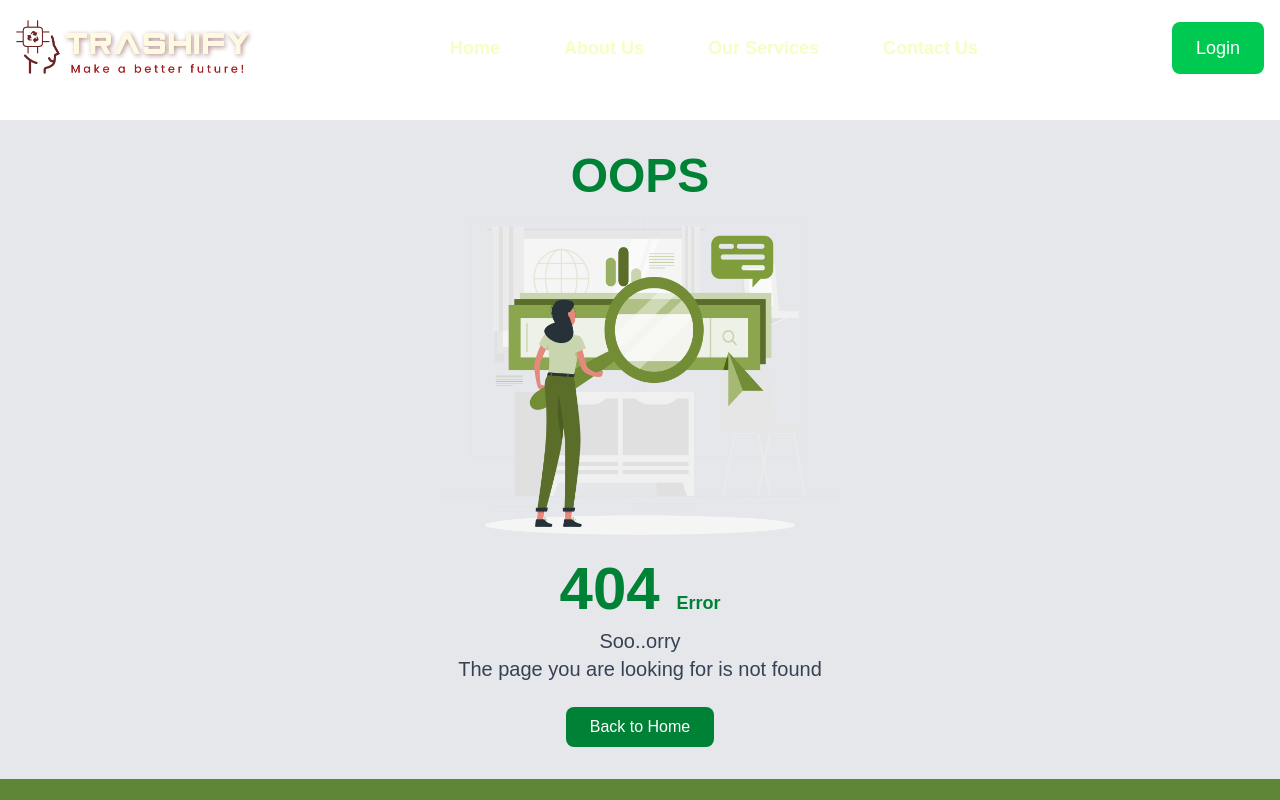
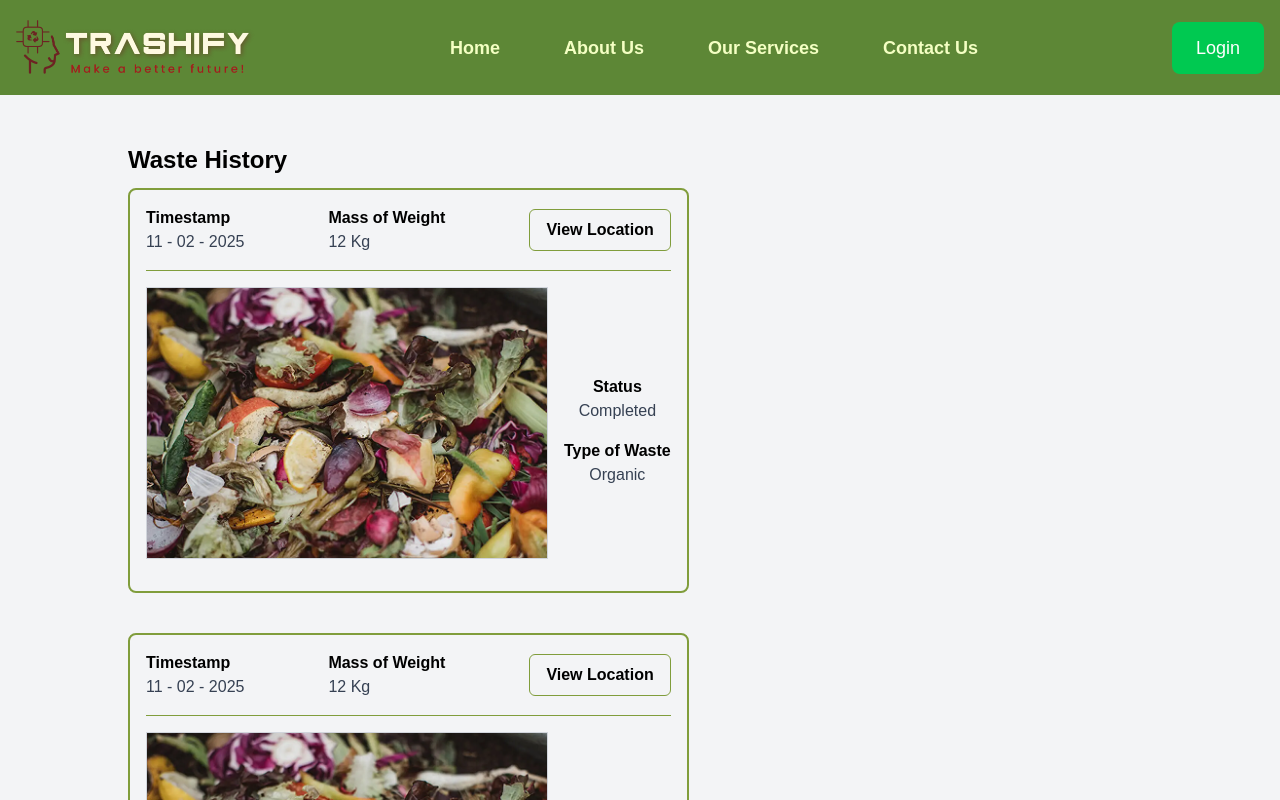
Before and after one commit to aDJi2003/Senior_Project_B3_05, a Next.js app in the folder frontend/: page /history in a window 1280 px wide. Before the commit this address had no page. Shown: the top 800 px of the page. Built offline with nearby package versions, Linux system fonts and the light colour scheme.

Commit message:
feat: make history page and waste card component

```diff
--- /dev/null
+++ b/frontend/src/app/history/page.js
@@ -0,0 +1,25 @@
+import Footer from '@/components/footer';
+import NavbarBackground from '@/components/navbar-background';
+import React from 'react';
+import WasteCard from '@/components/wasteCard';
+
+const Page = () => {
+    return (
+        <div className="min-h-screen flex flex-col justify-between bg-gray-100 font-poppins">
+            <NavbarBackground />
+            <div className='flex flex-col mt-[18vh] mb-[5vh] gap-3 mx-[10vw]'>
+                <h2 className='font-semibold text-2xl text-black'>Waste History</h2>
+                <div className='flex flex-wrap gap-10 justify-between items-center'>
+                    <WasteCard />
+                    <WasteCard />
+                    <WasteCard />
+                    <WasteCard />
+                    <WasteCard />
+                </div>
+            </div>
+            <Footer />
+        </div>
+    );
+}
+
+export default Page;
--- /dev/null
+++ b/frontend/src/components/wasteCard.js
@@ -0,0 +1,58 @@
+import React from 'react';
+import Image from 'next/image';
+
+const WasteCard = () => {
+  return (
+    <div className="border-2 border-[#809D3C] rounded-lg w-auto max-w-[50vw] px-4 py-4">
+      {/* Bagian Atas: Timestamp, Mass of Weight, dan View Location */}
+      <div className="flex flex-col md:flex-row items-center justify-between gap-4 pb-4 border-b border-[#809D3C] text-center">
+        {/* Timestamp */}
+        <div className="flex flex-col items-center text-center md:items-start text-black">
+          <p className="font-bold">Timestamp</p>
+          <p className='text-gray-700'>11 - 02 - 2025</p>
+        </div>
+
+        {/* Mass of Weight */}
+        <div className="flex flex-col items-center text-center md:items-start text-black">
+          <p className="font-bold">Mass of Weight</p>
+          <p className='text-gray-700'>12 Kg</p>
+        </div>
+
+        {/* Tombol View Location */}
+        <button className="border border-[#809D3C] text-black rounded-md px-4 py-2 hover:bg-green-50 transition font-semibold cursor-pointer">
+          View Location
+        </button>
+      </div>
+
+      {/* Bagian Bawah: Gambar + Status dan Tipe Sampah */}
+      <div className="flex flex-col md:flex-row items-center justify-between mt-4">
+        {/* Gambar sampah */}
+        <div className="mb-4 mr-4">
+          <div className="border border-gray-300">
+            <Image
+              src="/sample_waste.png" // Ganti dengan path gambar Anda
+              alt="Sampah Organik"
+              width={400}
+              height={325}
+              className="object-cover"
+            />
+          </div>
+        </div>
+
+        {/* Status dan Tipe Sampah */}
+        <div className="flex flex-col gap-4">
+          <div className='flex flex-col items-center justify-center'>
+            <p className="font-semibold text-black">Status</p>
+            <p className="text-gray-700">Completed</p>
+          </div>
+          <div className='flex flex-col items-center justify-center'>
+            <p className="font-semibold text-black">Type of Waste</p>
+            <p className="text-gray-700">Organic</p>
+          </div>
+        </div>
+      </div>
+    </div>
+  );
+};
+
+export default WasteCard;
```
Also changed, not shown: frontend/public/sample_waste.png (added).
